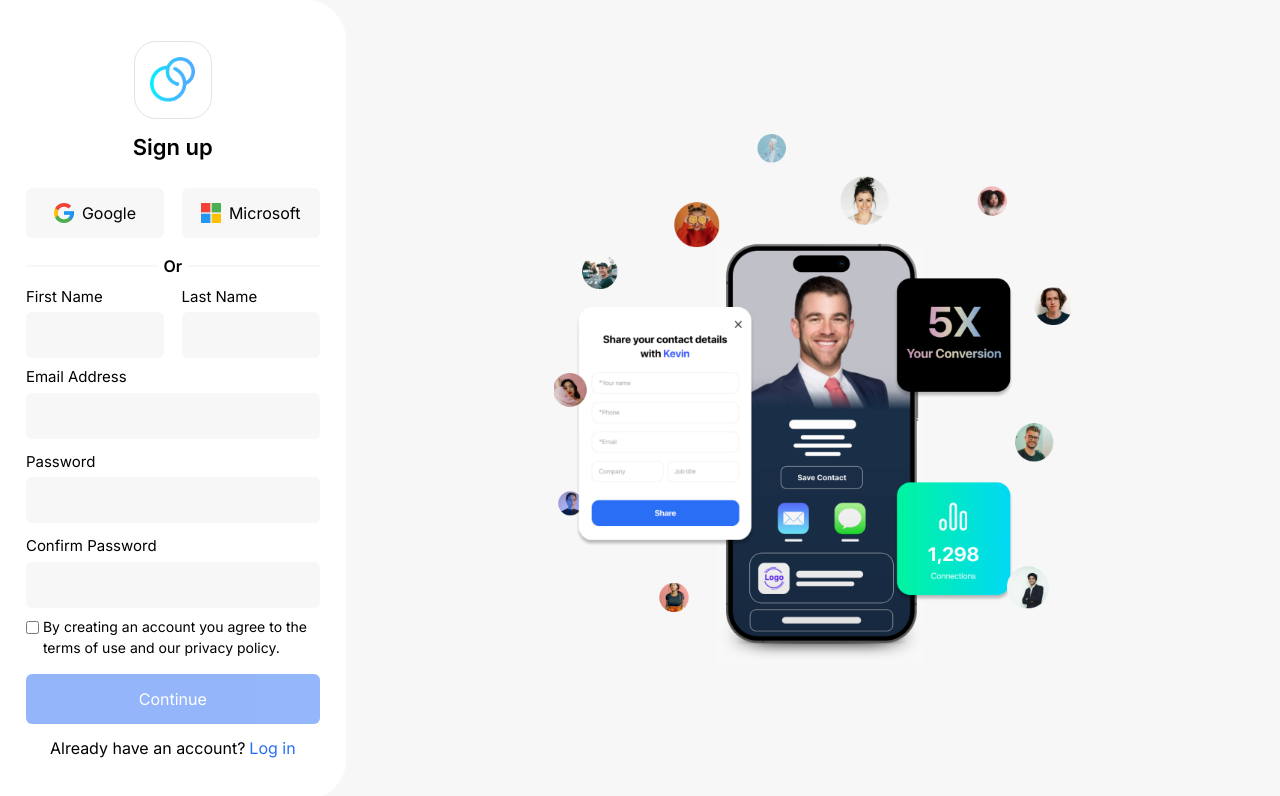
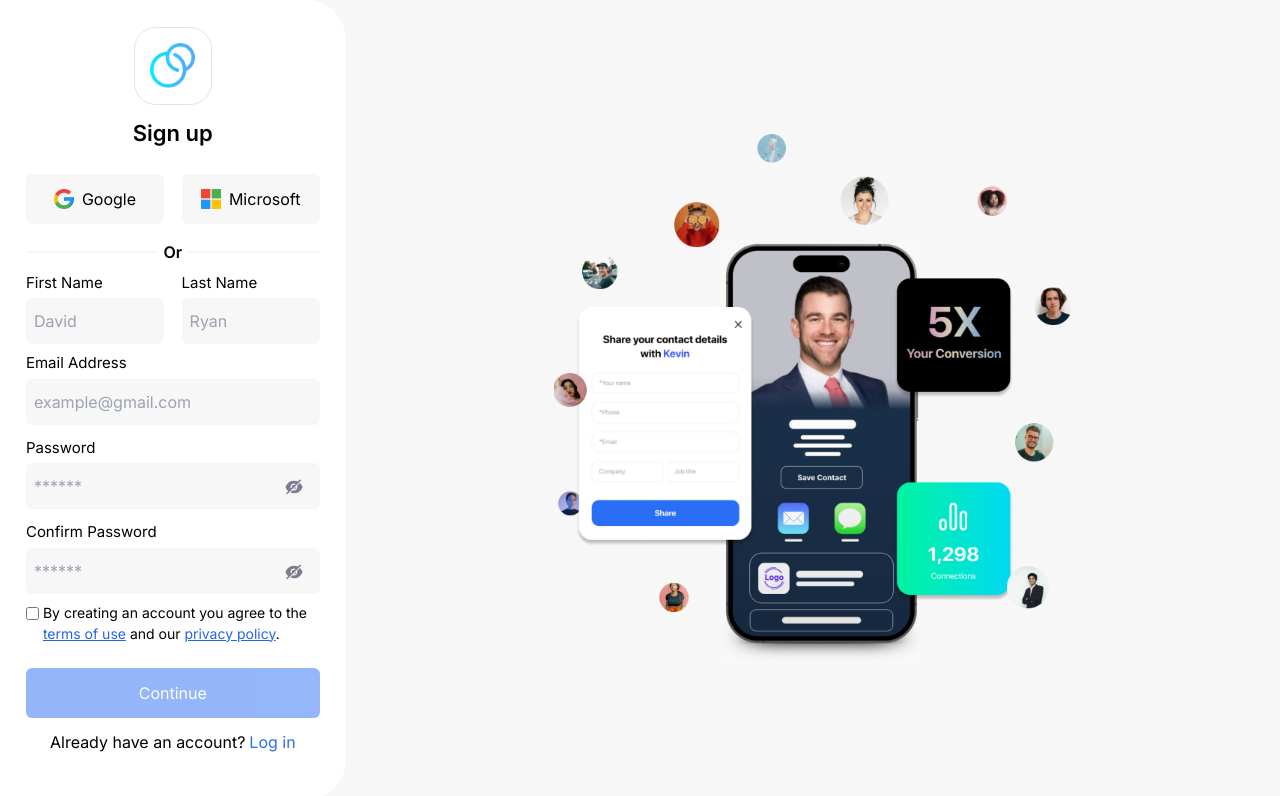
Before and after one commit to zain-1ali/CircoTeams, a React (Vite) app: page /register in a window 1280 px wide. Shown: the top 796 px of the page. Built offline with nearby package versions, Linux system fonts and the light colour scheme.

Commit message:
made ui changes in auth screens

```diff
--- a/src/Molecules/InputWithLabel.tsx
+++ b/src/Molecules/InputWithLabel.tsx
@@ -11,6 +11,7 @@ const InputWithLabel: React.FC<inputWithLabelProps> = ({
   labelClasses,
   maxLength,
   disabled = false,
+  placeholder,
 }) => {
   return (
     <>
@@ -20,6 +21,7 @@ const InputWithLabel: React.FC<inputWithLabelProps> = ({
         onChange={onChange}
         classes={inputClasses}
         value={value}
+        placeholder={placeholder}
         maxLength={maxLength}
         disabled={disabled}
       />
--- a/src/Molecules/SignupCreateProofileStage1.tsx
+++ b/src/Molecules/SignupCreateProofileStage1.tsx
@@ -31,25 +31,28 @@ const SignupCreateProofileStage1 = () => {
       <InputWithLabel
         type="text"
         label="Company"
+        placeholder="Company Name"
         onChange={(e) => dispatch(setCompany(e.target.value))}
         value={company}
-        inputClasses="w-[100%] h-[46px] outline-none pl-2 bg-[#F7F7F8] rounded-md mt-1"
+        inputClasses="w-[100%] h-[46px] outline-none pl-2 bg-[#F7F7F8] rounded-md mt-1 focus:ring-2 focus:ring-blue-500 focus:border-blue-500"
         labelClasses="font-[400] text-[15px] w-[100%] mt-4"
       />
       <InputWithLabel
         type="text"
         label="Job Title"
+        placeholder="Job Title"
         onChange={(e) => dispatch(setJobTitle(e.target.value))}
         value={jobTitle}
-        inputClasses="w-[100%] h-[46px] outline-none pl-2 bg-[#F7F7F8] rounded-md mt-1"
+        inputClasses="w-[100%] h-[46px] outline-none pl-2 bg-[#F7F7F8] rounded-md mt-1 focus:ring-2 focus:ring-blue-500 focus:border-blue-500"
         labelClasses="font-[400] text-[15px] w-[100%] mt-4"
       />
       <InputWithLabel
         type="text"
         label="Location"
+        placeholder="Location"
         onChange={(e) => dispatch(setAddress(e.target.value))}
         value={address}
-        inputClasses="w-[100%] h-[46px] outline-none pl-2 bg-[#F7F7F8] rounded-md mt-1"
+        inputClasses="w-[100%] h-[46px] outline-none pl-2 bg-[#F7F7F8] rounded-md mt-1 focus:ring-2 focus:ring-blue-500 focus:border-blue-500"
         labelClasses="font-[400] text-[15px] w-[100%] mt-4"
       />
       <CustomButton
--- a/src/Organisms/AuthSidebar.tsx
+++ b/src/Organisms/AuthSidebar.tsx
@@ -17,6 +17,8 @@ import { setEmail, setFirstName, setLastName } from "../Redux/ProfileSlice";
 import { LoginUser } from "../Services/userService.js";
 import useToastNotifications from "../Hooks/useToastNotification.js";
 import { CircularProgress } from "@mui/material";
+import { IoEyeSharp } from "react-icons/io5";
+import { AiFillEyeInvisible } from "react-icons/ai";
 
 const AuthSidebar: React.FC<authSidebarProps> = ({ isSignin }) => {
   const innerHeight: number = window.innerHeight;
@@ -29,6 +31,8 @@ const AuthSidebar: React.FC<authSidebarProps> = ({ isSignin }) => {
     password: "",
     confirmPassword: "",
   });
+
+  const [isBoxChecked, setIsBoxChecked] = useState<boolean>(false);
 
   // pre-typed redux hooks
   const isSignupCreateProfile = useAppSelector(
@@ -46,7 +50,8 @@ const AuthSidebar: React.FC<authSidebarProps> = ({ isSignin }) => {
   const { showSuccess, showError } = useToastNotifications();
 
   const [loading, setLoading] = useState<boolean>(false);
-
+  let [showPass, setShowPass] = useState(false);
+  let [showPass2, setShowPass2] = useState(false);
   const permitToGoForward = () => {
     if (isSignin) {
       if (email && passwords?.password) {
@@ -59,7 +64,8 @@ const AuthSidebar: React.FC<authSidebarProps> = ({ isSignin }) => {
         email &&
         passwords?.password &&
         passwords?.confirmPassword &&
-        firstName
+        firstName &&
+        isBoxChecked
       ) {
         return true;
       } else {
@@ -125,9 +131,10 @@ const AuthSidebar: React.FC<authSidebarProps> = ({ isSignin }) => {
                   <InputWithLabel
                     type="text"
                     label="First Name"
+                    placeholder="David"
                     onChange={(e) => dispatch(setFirstName(e.target.value))}
                     value={firstName}
-                    inputClasses="w-[100%] h-[46px] outline-none pl-2 bg-[#F7F7F8] rounded-md mt-1"
+                    inputClasses="w-[100%] h-[46px] outline-none pl-2 bg-[#F7F7F8] rounded-md mt-1 focus:ring-2 focus:ring-blue-500 focus:border-blue-500"
                     labelClasses="font-[400] text-[15px] w-[100%] mt-2"
                   />
                 </div>
@@ -135,9 +142,10 @@ const AuthSidebar: React.FC<authSidebarProps> = ({ isSignin }) => {
                   <InputWithLabel
                     type="text"
                     label="Last Name"
+                    placeholder="Ryan"
                     onChange={(e) => dispatch(setLastName(e.target.value))}
                     value={lastName}
-                    inputClasses="w-[100%] h-[46px] outline-none pl-2 bg-[#F7F7F8] rounded-md mt-1"
+                    inputClasses="w-[100%] h-[46px] outline-none pl-2 bg-[#F7F7F8] rounded-md mt-1 focus:ring-2 focus:ring-blue-500 focus:border-blue-500"
                     labelClasses="font-[400] text-[15px] w-[100%] mt-2"
                   />
                 </div>
@@ -147,13 +155,17 @@ const AuthSidebar: React.FC<authSidebarProps> = ({ isSignin }) => {
               type="text"
               label="Email Address"
               onChange={(e) => dispatch(setEmail(e.target.value))}
+              placeholder="example@gmail.com"
               value={email}
-              inputClasses="w-[100%] h-[46px] outline-none pl-2 bg-[#F7F7F8] rounded-md mt-1"
+              inputClasses="w-[100%] h-[46px] outline-none pl-2 bg-[#F7F7F8] rounded-md mt-1 focus:ring-2 focus:ring-blue-500 focus:border-blue-500"
               labelClasses="font-[400] text-[15px] w-[100%] mt-2"
             />
+            <div className="w-[100%] relative">
+
             <InputWithLabel
-              type="password"
+              type={showPass ? "text" : "password"}
               label="Password"
+              placeholder="******"
               onChange={(e) => {
                 setPassword({
                   ...passwords,
@@ -161,14 +173,28 @@ const AuthSidebar: React.FC<authSidebarProps> = ({ isSignin }) => {
                 })
               }}
               value={passwords?.password}
-              inputClasses="w-[100%] h-[46px] outline-none pl-2 bg-[#F7F7F8] rounded-md mt-1"
+              inputClasses="w-[100%] h-[46px] outline-none pl-2 bg-[#F7F7F8] rounded-md mt-1 focus:ring-2 focus:ring-blue-500 focus:border-blue-500"
               labelClasses="font-[400] text-[15px] w-[100%] mt-3"
             />
+            {showPass ? (
+              <IoEyeSharp
+                className="absolute right-4 bottom-[12px] text-[20px] cursor-pointer text-[#7d7d91]"
+                onClick={() => setShowPass(false)}
+              />
+            ) : (
+              <AiFillEyeInvisible
+                className="absolute right-4 bottom-[12px] text-[20px] cursor-pointer text-[#7d7d91]"
+                onClick={() => setShowPass(true)}
+              />
+            )}
+            </div>
 
             {!isSignin && (
+              <div className="w-[100%] relative">
               <InputWithLabel
-                type="password"
+                type={showPass2 ? "text" : "password"}
                 label="Confirm Password"
+                placeholder="******"
                 onChange={(e) => {
                   setPassword({
                     ...passwords,
@@ -176,21 +202,45 @@ const AuthSidebar: React.FC<authSidebarProps> = ({ isSignin }) => {
                   });
                 }}
                 value={passwords?.confirmPassword}
-                inputClasses="w-[100%] h-[46px] outline-none pl-2 bg-[#F7F7F8] rounded-md mt-1"
+                inputClasses="w-[100%] h-[46px] outline-none pl-2 bg-[#F7F7F8] rounded-md mt-1 focus:ring-2 focus:ring-blue-500 focus:border-blue-500"
                 labelClasses="font-[400] text-[15px] w-[100%] mt-3"
               />
+              {showPass2 ? (
+              <IoEyeSharp
+                className="absolute right-4 bottom-[12px] text-[20px] cursor-pointer text-[#7d7d91]"
+                onClick={() => setShowPass2(false)}
+              />
+            ) : (
+              <AiFillEyeInvisible
+                className="absolute right-4 bottom-[12px] text-[20px] cursor-pointer text-[#7d7d91]"
+                onClick={() => setShowPass2(true)}
+              />
+            )}
+            </div>
             )}
             <div className="w-[100%] flex justify-between mt-2 items-center">
-              <CheckboxWithText
-                text={
-                  isSignin
-                    ? "Remember me"
-                    : "By creating an account you agree to the terms of use and our privacy policy."
-                }
-                state={false}
-                func={() => {}}
-                isSignin={isSignin}
-              />
+            <CheckboxWithText
+              text={
+                isSignin ? (
+                  "Remember me"
+                ) : (
+                  <>
+                    By creating an account you agree to the{" "}
+                    <a href="#" target="_blank" rel="noopener noreferrer" className="text-blue-600 underline">
+                      terms of use
+                    </a>{" "}
+                    and our{" "}
+                    <a href="#" target="_blank" rel="noopener noreferrer" className="text-blue-600 underline">
+                      privacy policy
+                    </a>.
+                  </>
+                )
+              }
+              state={isBoxChecked}
+              func={() => setIsBoxChecked(!isBoxChecked)}
+              isSignin={isSignin}
+            />
+
               {isSignin && (
                 <Button
                   onClick={() => {}}
@@ -222,13 +272,13 @@ const AuthSidebar: React.FC<authSidebarProps> = ({ isSignin }) => {
                   <CircularProgress sx={{ color: "#ffffff" }} size={30} />
                 )
               }
-              btnClasses={`bg-primary text-[white] w-[100%] h-[50px] text-[600] text-[16px] rounded-md mt-4 ${
-                permitToGoForward() === false && "opacity-[50%]"
+              btnClasses={`bg-primary text-[white] w-[100%] h-[50px] text-[600] text-[16px] rounded-md mt-6 ${
+                permitToGoForward() === false && "opacity-[50%] pointer-events-none"
               }`}
             />
 
             <div
-              className={`w-[100%] flex justify-center items-center gap-1 ${
+              className={`w-[100%] flex justify-center items-center gap-1 mb-5 ${
                 innerHeight <= 700 ? "mt-2" : "mt-3"
               }`}
             >
--- a/src/Services/userService.js.ts
+++ b/src/Services/userService.js.ts
@@ -119,8 +119,12 @@ if(credentials.email && credentials.password){
       window.location.reload()
                 },1000)
   }).catch((error)=>{
+
     if(error.message==="Firebase: Error (auth/invalid-credential)."){
       showError("Invalid credentials")
+    }
+    else if(error.message==="Firebase: Error (auth/invalid-email)."){
+      showError("Invalid email")
     }
     setLoading(false)
 console.log(error.message);
--- a/src/Types.tsx
+++ b/src/Types.tsx
@@ -94,7 +94,7 @@ export interface checkboxProps extends inputProps {
 }
 
 export interface checkboxTextProps {
-  text: string;
+  text: any;
   state: boolean;
   func: () => void;
   isSignin?: boolean | undefined;
```
